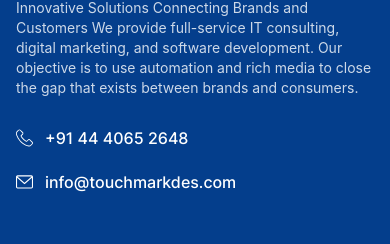
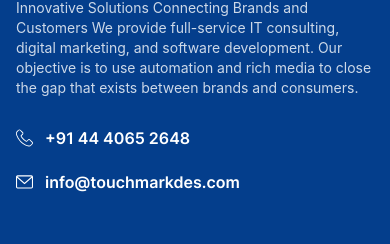
Before and after one commit to sivaraj-touchmarkdes/TDS, a website: page index.html in a window 390 px wide. Shown: the part 6637-6881 px from the top of the page. Drawn offline with nearby package versions, Linux system fonts and the light colour scheme; files that its build step writes are made by us from their sources; files whose address does not match are found by name; a web font is replaced by a local one.

Commit message:
footer.html

```diff
--- a/components/footer.html
+++ b/components/footer.html
@@ -75,7 +75,7 @@
 
                 <div class="mt-7 lg:mt-10 xl:mt-10 2xl:mt-10 flex justify-start items-center space-x-3">
                     <img src="./src/assets/img/home/icons/phone-icon.svg">
-                    <h3 class="font-inter font-medium text-base lg:text-sm xl:text-sm 2xl:text-base">+91
+                    <h3 class="font-inter font-semibold text-base lg:text-sm xl:text-sm 2xl:text-base">+91
                         44
                         4065
                         2648</h3>
@@ -83,7 +83,7 @@
 
                 <div class="mt-5 lg:mt-5 xl:mt-5 2xl:mt-5 flex justify-start items-center space-x-3">
                     <img src="./src/assets/img/home/icons/mail-icon.svg">
-                    <h3 class="font-inter font-medium text-base lg:text-sm xl:text-sm 2xl:text-base">
+                    <h3 class="font-inter font-semibold text-base lg:text-sm xl:text-sm 2xl:text-base">
                         info@touchmarkdes.com</h3>
                 </div>
 
```
